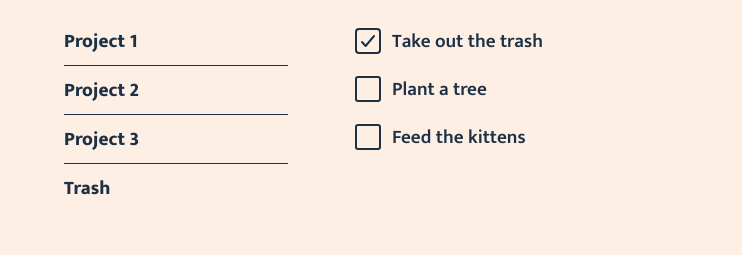
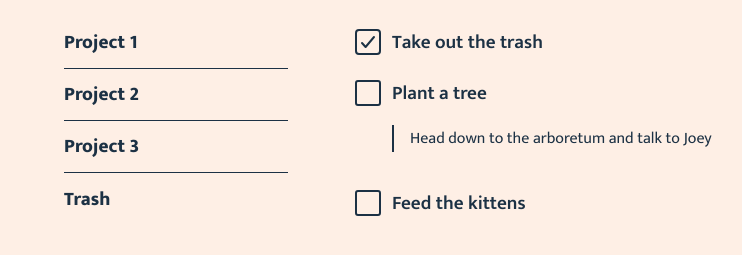
Before and after one commit to jjjjonathan/odin-todo, a website built with webpack: page staging/staging.html in a window 1280 px wide. Shown: the part 187-442 px from the top of the page, without its empty margins (176-918 px from the left). Built offline with nearby package versions, Linux system fonts and the light colour scheme.

Commit message:
style expanded todo

```diff
--- a/staging/staging.html
+++ b/staging/staging.html
@@ -26,6 +26,9 @@
             <li>
               <ion-icon name="square-outline"></ion-icon>
               <span class="todo-title">Plant a tree</span>
+              <div class="todo-expanded">
+                <p class="todo-description">Head down to the arboretum and talk to Joey</p>
+              </div>
             </li>
             <li>
               <ion-icon name="square-outline"></ion-icon>
--- a/staging/style.css
+++ b/staging/style.css
@@ -53,7 +53,7 @@ h1 {
 
 .projects li {
   border-bottom: 1px solid var(--black);
-  padding: .5rem 0;
+  padding: .6rem 0;
 }
 
 .projects li:last-child {
@@ -84,13 +84,21 @@ h1 {
 }
 
 .todos li {
-  padding: .5rem 0;
+  padding: .6rem 0;
 }
 
-.todos .todo-title {
+.todo-title {
   margin-left: 2.5rem;
 }
 
-.todos li:last-child {
-  border: none;
+.todo-expanded {
+  margin-left: 2.5rem;
+  padding-left: 1rem;
+  border-left: 2px solid var(--black);
 }
+
+.todo-description {
+  font-size: 1rem;
+  font-weight: 400;
+
+}
```
